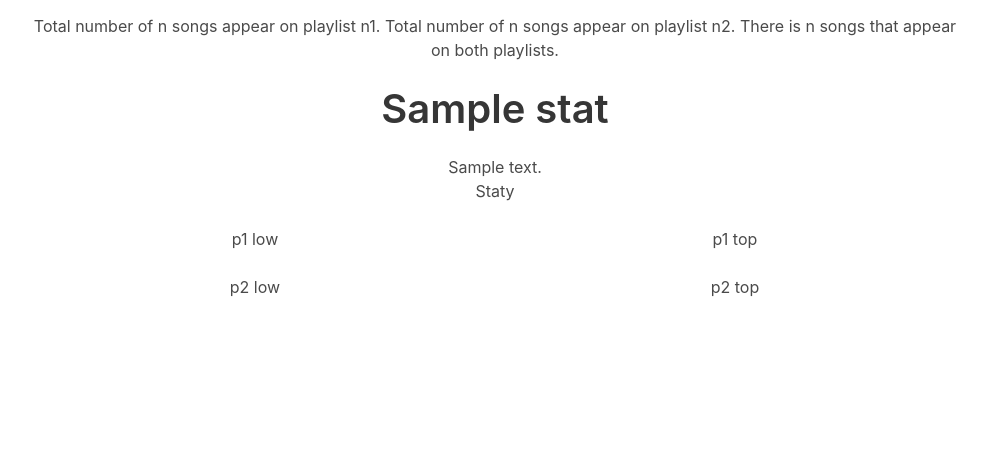
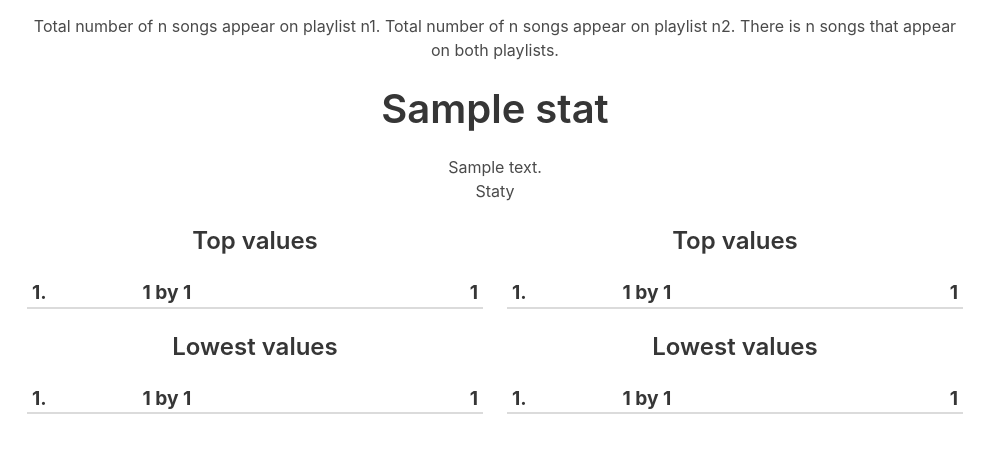
Before and after one commit to KosAqH/Spotify-Playlists-Analyzer, a Flask app: template webapp/app/templates/playlists_comparison_post.html in a window 1280 px wide. Shown: the part 921-1395 px from the top of the page, without its empty margins (145-1133 px from the left). Before the commit the page ends 1218 px from the top, so only its background shows below. Run offline with Flask 3, Linux system fonts and the light colour scheme; the template is opened without the code that fills it: values that come from a table or form of the project are taken from there, most other values are stand-ins (such as "Sample title", 1, 10 or a date in 2020); grey boxes marked "Sample" are stand-in pictures; some libraries are stand-ins or nearby versions.

Commit message:
Display top values of every audio feature in comparison

```diff
--- a/webapp/app/templates/playlists_comparison_post.html
+++ b/webapp/app/templates/playlists_comparison_post.html
@@ -112,24 +112,96 @@
                 <div class="columns block">
 
                     <div class = "column is-half">
-                        p1 low
+                        <p class="title is-4">Top values</p>
+                        <table class="table top-table is-fullwidth">
+                            <thead>
+                                <tr>
+                                    <td> 1. </td>
+                                    <td> {{ stat["top_titles"][0][0] }} by {{ stat["top_artists"][0][0] }}</td>
+                                    <td> {{ stat["top_values"][0][0]}} </td>
+                                    </td>
+                                </tr>
+                            </thead>
+                            <tbody>
+                                {% for i in range(1, stat["top_values"][0]|length) %}
+                                    <tr>
+                                        <td> {{ i+1 }}</td>
+                                        <td> {{ stat["top_titles"][0][i] }} by {{ stat["top_artists"][0][i] }}</td>
+                                        <td> {{ stat["top_values"][0][i]}} </td>
+                                        </td>
+                                    </tr>
+                                {% endfor %}
+                            </tbody>
+                        </table>
+                        <p class="title is-4">Lowest values</p>
+                            <table class="table top-table is-fullwidth">
+                                <thead>
+                                    <tr>
+                                        <td> 1. </td>
+                                        <td> {{ stat["bot_titles"][0][0] }} by {{ stat["bot_artists"][0][0] }}</td>
+                                        <td> {{ stat["bot_values"][0][0]}} </td>
+                                        </td>
+                                    </tr>
+                                </thead>
+                                <tbody>
+                                    {% for i in range(1, stat["bot_values"][0]|length) %}
+                                        <tr>
+                                            <td> {{ i+1 }}</td>
+                                            <td> {{ stat["bot_titles"][0][i] }} by {{ stat["bot_artists"][0][i] }}</td>
+                                            <td> {{ stat["bot_values"][0][i]}} </td>
+                                            </td>
+                                        </tr>
+                                    {% endfor %}
+                                </tbody>
+                            </table>
                     </div>
 
                     <div class = "column is-half">
-                        p1 top
+                        <p class="title is-4">Top values</p>
+                        <table class="table top-table is-fullwidth">
+                            <thead>
+                                <tr>
+                                    <td> 1. </td>
+                                    <td> {{ stat["top_titles"][1][0] }} by {{ stat["top_artists"][1][0] }}</td>
+                                    <td> {{ stat["top_values"][1][0]}} </td>
+                                    </td>
+                                </tr>
+                            </thead>
+                            <tbody>
+                                {% for i in range(1, stat["top_values"][1]|length) %}
+                                    <tr>
+                                        <td> {{ i+1 }}</td>
+                                        <td> {{ stat["top_titles"][1][i] }} by {{ stat["top_artists"][1][i] }}</td>
+                                        <td> {{ stat["top_values"][1][i]}} </td>
+                                        </td>
+                                    </tr>
+                                {% endfor %}
+                            </tbody>
+                        </table>
+                        <p class="title is-4">Lowest values</p>
+                            <table class="table top-table is-fullwidth">
+                                <thead>
+                                    <tr>
+                                        <td> 1. </td>
+                                        <td> {{ stat["bot_titles"][1][0] }} by {{ stat["bot_artists"][1][0] }}</td>
+                                        <td> {{ stat["bot_values"][1][0]}} </td>
+                                        </td>
+                                    </tr>
+                                </thead>
+                                <tbody>
+                                    {% for i in range(1, stat["bot_values"][1]|length) %}
+                                        <tr>
+                                            <td> {{ i+1 }}</td>
+                                            <td> {{ stat["bot_titles"][1][i] }} by {{ stat["bot_artists"][1][i] }}</td>
+                                            <td> {{ stat["bot_values"][1][i]}} </td>
+                                            </td>
+                                        </tr>
+                                    {% endfor %}
+                                </tbody>
+                            </table>
                     </div>
                 </div>
 
-                <div class="columns block">
-
-                    <div class = "column is-half">
-                        p2 low
-                    </div>
-
-                    <div class = "column is-half">
-                        p2 top
-                    </div>
-                </div>
 
             </div>
         {% endfor %}
```
Also changed, not shown: webapp/app/templates/analysis.html (+0 -22 lines), webapp/app/views.py (+28 -6 lines).
